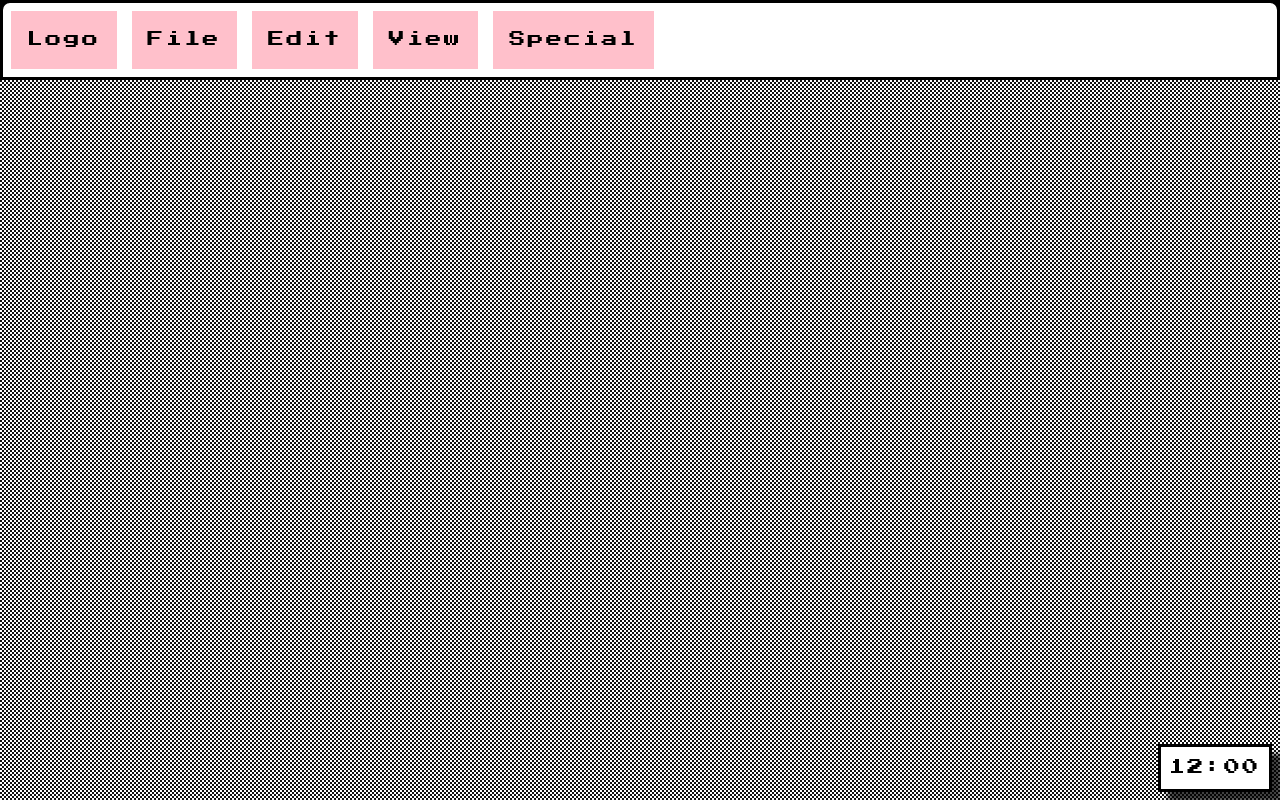
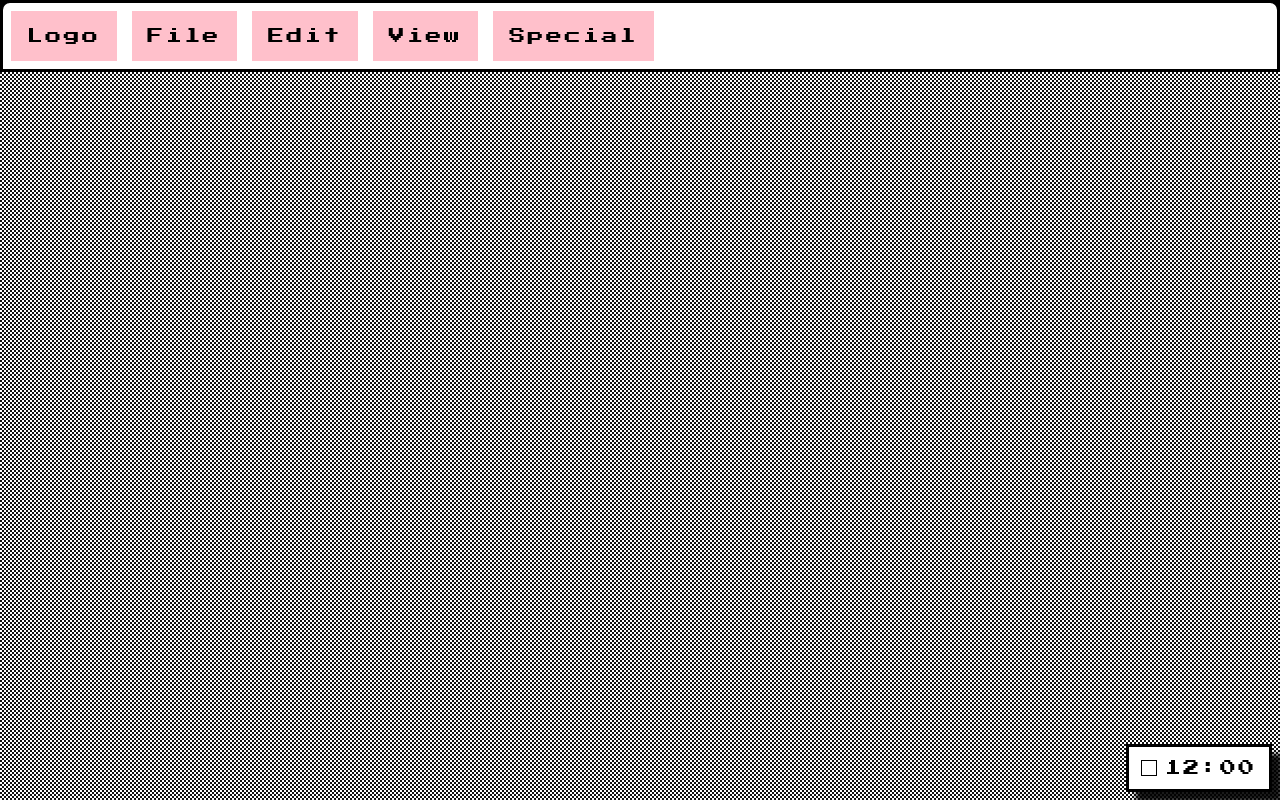
Before and after one commit to staceyjf/FakeOS, a website: page index.html in a window 1280 px wide. Drawn offline with Linux system fonts and the light colour scheme.

Commit message:
close btn icon add

```diff
--- a/index.html
+++ b/index.html
@@ -29,7 +29,8 @@
 
     <footer>
       <div class="clock__wrapper">
-        <div class="clock">12:00</div>
+        <img src="./assets/controls/Close.svg" alt="Close icon" />
+        <div class="clock__display">12:00</div>
       </div>
     </footer>
   </body>
--- a/scss/_components/clock.scss
+++ b/scss/_components/clock.scss
@@ -9,14 +9,20 @@ footer {
 }
 
 .clock {
-  background: white;
-  @extend %box-shadow-border-all;
-  @include bv.font--primary(400);
-  max-width: fit-content;
-  padding: 0.5rem;
+  &__wrapper {
+    background: white;
+    @extend %flex-row-align-center;
+    justify-content: center;
+    @extend %box-shadow-border-all;
+    column-gap: 0.5em;
+    margin: 0 0.5em 0.5em 0;
+    padding: 0.75rem;
+  }
 
-  &__wrapper {
-    background-color: black;
-    margin: 0 0.5em 0.5em 0;
+  &__display {
+    @include bv.font--primary(400);
+    min-width: fit-content;
+    @extend %flex-row-align-center;
+    justify-content: center;
   }
 }
--- a/scss/_partials/_brand-variables.scss
+++ b/scss/_partials/_brand-variables.scss
@@ -10,14 +10,12 @@ $light-color: #e9ecea;
 @mixin font--primary($weight) {
   font-family: "Press Start 2P", system-ui; //Chicago
   font-weight: $weight;
-  line-height: 1.6;
   letter-spacing: 0.15em;
 }
 
 @mixin font--secondary($weight) {
   font-family: "IBM Plex Sans", sans-serif; //Geneva
   font-weight: $weight;
-  line-height: 1.6;
 }
 
 %macOS-wallpaper {
@@ -27,7 +25,7 @@ $light-color: #e9ecea;
 
 %box-shadow-border-all {
   border: 3px solid black;
-  box-shadow: 10px 10px 5px 0 rgba(0, 0, 0, 0.75);
+  box-shadow: 10px 10px 5px 0 rgba(0, 0, 0, 0.9);
 }
 
 %rounded-border-top {
```
Also changed, not shown: assets/controls/Close.svg (added), scss/style.css, 1 other file.
